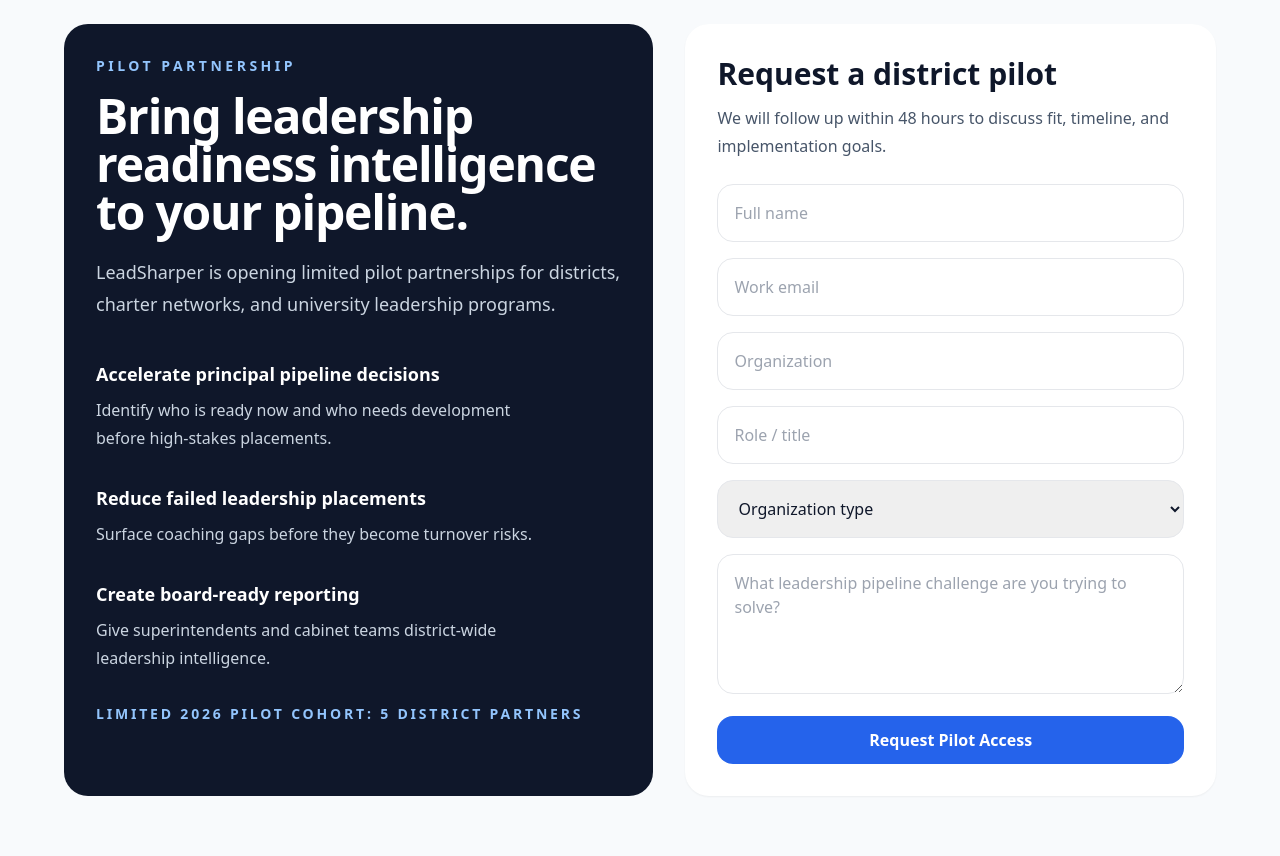
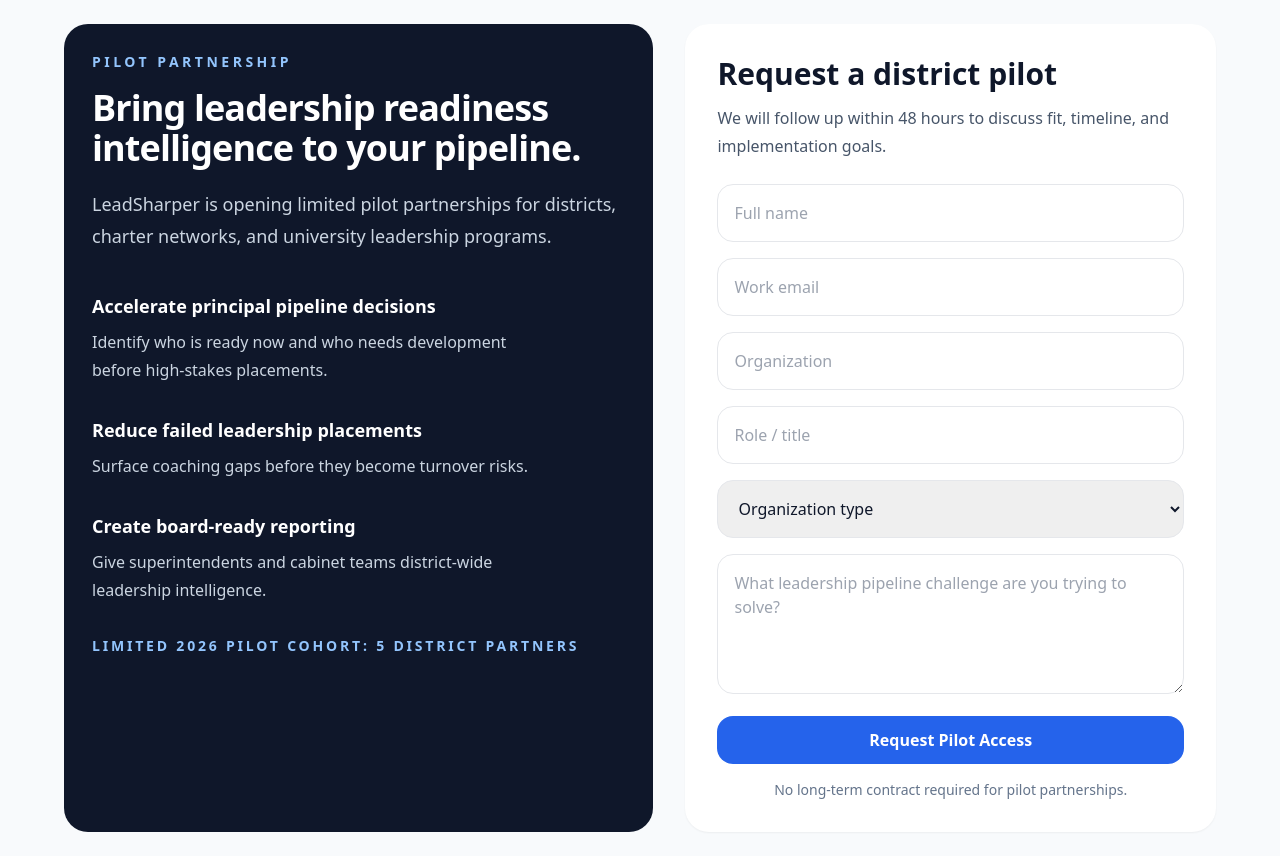
Before and after one commit to jmarc296-jpg/instructional-leadership-practice, a Next.js app: page /pilot in a window 1280 px wide. Before the commit the page ends 820 px from the top, so only its background shows below. Built offline with nearby package versions, Linux system fonts and the light colour scheme.

Commit message:
Finalize pilot page premium polish

```diff
--- a/app/pilot/page.tsx
+++ b/app/pilot/page.tsx
@@ -37,12 +37,12 @@ export default function PilotPage() {
   return (
     <main className="min-h-screen bg-slate-50 px-6 py-6">
       <div className="mx-auto grid max-w-6xl gap-8 lg:grid-cols-[1fr_0.9fr]">
-        <section className="rounded-3xl bg-slate-900 p-8 text-white">
+        <section className="rounded-3xl bg-slate-900 p-7 text-white">
           <p className="text-sm font-semibold uppercase tracking-[0.25em] text-blue-300">
             Pilot Partnership
           </p>
 
-          <h1 className="mt-4 text-5xl font-semibold tracking-tight">
+          <h1 className="mt-4 text-4xl font-semibold tracking-tight">
             Bring leadership readiness intelligence to your pipeline.
           </h1>
 
@@ -163,6 +163,10 @@ export default function PilotPage() {
             >
               {isSubmitting ? 'Submitting...' : 'Request Pilot Access'}
             </button>
+
+            <p className="text-center text-sm text-slate-500">
+              No long-term contract required for pilot partnerships.
+            </p>
           </form>
         </section>
       </div>
```
